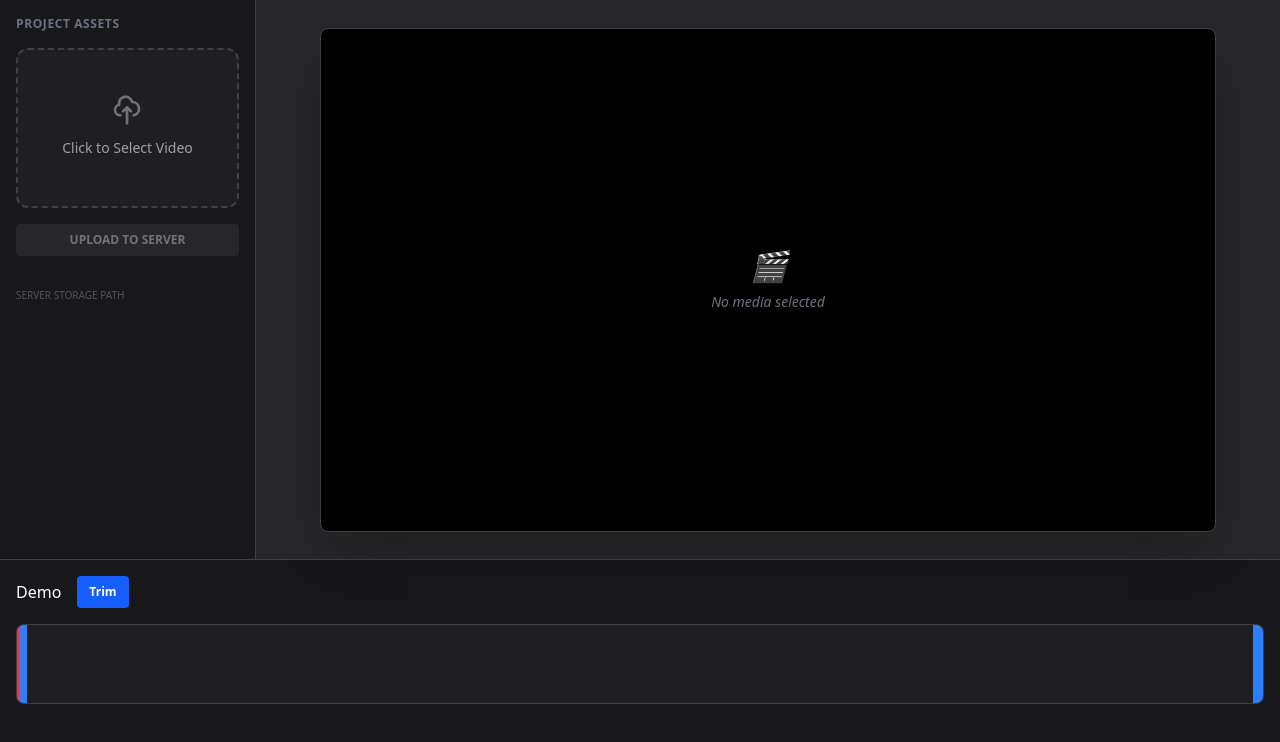
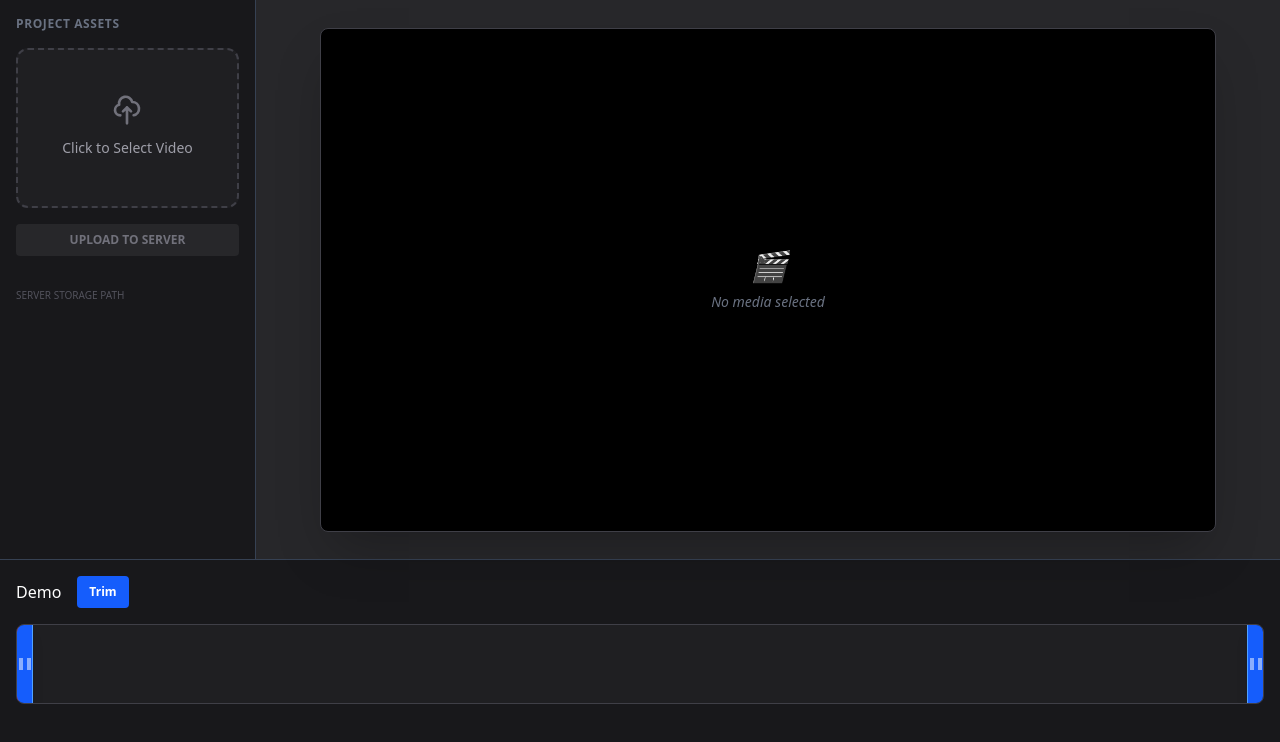
Before and after one commit to Dilpreet-47/video_editor, a React app in the folder frontend/: page / in a window 1280 px wide. Both pictures are taken after a click on the button "Trim". Shown: the top 742 px of the page. Built offline with nearby package versions, Linux system fonts and the light colour scheme; the HTML template or start-up script is replaced by a standard one.

Commit message:
added dragging logic

```diff
--- a/frontend/src/components/Home.jsx
+++ b/frontend/src/components/Home.jsx
@@ -87,6 +87,51 @@ export const Home = () => {
         playheadRef.current.style.left = `${progress}%`;
     };
 
+    const trimStartRef = useRef(null);
+    const trimEndRef = useRef(null);
+    const draggingHandle = useRef(null); // 'start' | 'end' | null
+
+    const startTrimDragging = (type) => (e) => {
+        e.stopPropagation();
+        draggingHandle.current = type;
+
+        const onMouseMove = (moveEvent) => {
+            if (!draggingHandle.current || !timelineRef.current) return;
+
+            const rect = timelineRef.current.getBoundingClientRect();
+            // Clamp mouse position between 0 and timeline width
+            const x = Math.max(0, Math.min(moveEvent.clientX - rect.left, rect.width));
+            const percentage = (x / rect.width) * 100;
+
+            const startPercent = parseFloat(trimStartRef.current.dataset.percent || "0");
+            const endPercent = parseFloat(trimEndRef.current.dataset.percent || "100");
+
+            if (draggingHandle.current === 'start') {
+                // Prevent start from crossing end (minus 5% gap)
+                if (percentage < endPercent - 5) {
+                    trimStartRef.current.style.transform = `translateX(${x}px)`;
+                    trimStartRef.current.dataset.percent = percentage;
+                }
+            } else if (draggingHandle.current === 'end') {
+                // Prevent end from crossing start (plus 5% gap)
+                if (percentage > startPercent + 5) {
+                    // IMPORTANT: Calculate X relative to the start of the timeline
+                    trimEndRef.current.style.transform = `translateX(${x}px)`;
+                    trimEndRef.current.dataset.percent = percentage;
+                }
+            }
+        };
+
+        const onMouseUp = () => {
+            draggingHandle.current = null;
+            window.removeEventListener('mousemove', onMouseMove);
+            window.removeEventListener('mouseup', onMouseUp);
+        };
+
+        window.addEventListener('mousemove', onMouseMove);
+        window.addEventListener('mouseup', onMouseUp);
+    };
+
     return (
         <div className="flex flex-col w-full h-screen bg-black text-white overflow-hidden">
             <div className="flex flex-row h-[70%] w-full border-b border-gray-700">
@@ -150,13 +195,39 @@ export const Home = () => {
                 {/* <div className="flex items-center justify-center bg-amber-100 h-10">
                 </div> */}
                 <div ref={timelineRef} className="w-full h-20 bg-zinc-800/50 rounded-lg border border-zinc-700 relative overflow-hidden" onMouseMove={handleMouseMove} onMouseLeave={handleMouseLeave} onClick={handleTimelineClick}>
-                   {isTrimming && (
-                    <>
-                    <div  className="absolute top-0 left-0 w-[4px] h-full border-l-10  border-blue-500 opacity-100 pointer-events-none z-0" />
-                    <div className="absolute top-0 right-0 w-[4px] h-full border-r-10  border-blue-500 opacity-100 pointer-events-none z-0" />
-                   </>
-                   )}
-                   <div
+                    {isTrimming && (
+                        <>
+                            {/* Trim Start Handle */}
+                            <div
+                                ref={trimStartRef}
+                                onMouseDown={startTrimDragging('start')}
+                                className="absolute top-0 left-0 w-4 h-full bg-blue-600 cursor-ew-resize z-40 flex items-center justify-center border-r border-blue-400 shadow-lg"
+                                style={{ transform: 'translateX(0px)' }}
+                                data-percent="0"
+                            >
+                                {/* Visual "Grip" Icon */}
+                                <div className="flex gap-1">
+                                    <div className="w-1 h-3 bg-white/50" />
+                                    <div className="w-1 h-3 bg-white/50" />
+                                </div>
+                            </div>
+
+                            {/* Trim End Handle */}
+                            <div
+                                ref={trimEndRef}
+                                onMouseDown={startTrimDragging('end')}
+                                className="absolute top-0 right-0 w-4 h-full bg-blue-600 cursor-ew-resize z-40 flex items-center justify-center border-l border-blue-400 shadow-lg"
+                                style={{ transform: 'translateX(0px)' }}
+                                data-percent="100"
+                            >
+                                <div className="flex gap-1">
+                                    <div className="w-1 h-3 bg-white/50" />
+                                    <div className="w-1 h-3 bg-white/50" />
+                                </div>
+                            </div>
+                        </>
+                    )}
+                    <div
                         ref={hoverLineRef}
                         className="absolute top-0 left-0 w-[2px] h-full border-l border-dashed border-zinc-400 opacity-0 pointer-events-none z-0"
                         style={{ transition: 'opacity 0.2s' }}
```
